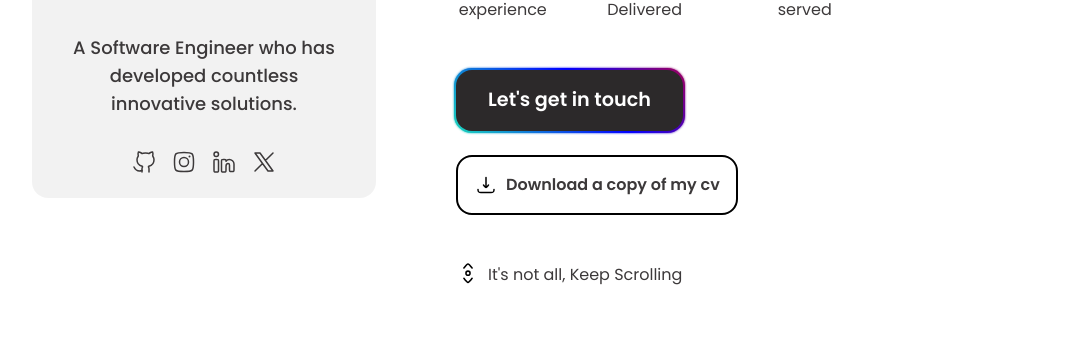
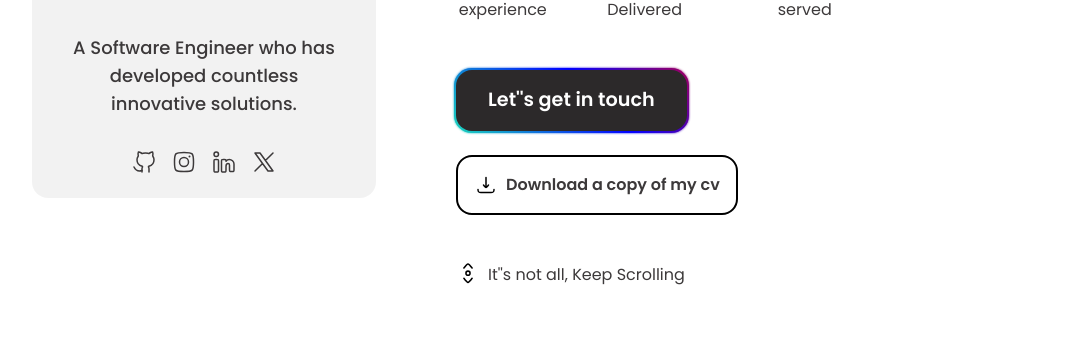
Before and after one commit to takam-alex-christian/portfolio, a Next.js app: page / in a window 1280 px wide. Shown: the part 654-991 px from the top of the page, without its empty margins (96-1181 px from the left). Built offline with nearby package versions, Linux system fonts and the light colour scheme.

Commit message:
bug fixes prior to deployment

```diff
--- a/src/app/layout.tsx
+++ b/src/app/layout.tsx
@@ -2,8 +2,6 @@ import type { Metadata, Viewport } from "next";
 import { Poppins } from "next/font/google";
 import "./globals.css";
 import NavBar from "@/components/NavBar";
-
-import PageFooter from "@/components/PageFooter";
 
 const PoppinsFont = Poppins({
   weight: ["100", "200", "300", "400", "500", "600", "700", "800", "900"],
--- a/src/app/page.tsx
+++ b/src/app/page.tsx
@@ -2,7 +2,7 @@ import ContactCard from "@/components/ContactCard";
 import ExperienceSection from "@/sections/Experience";
 import HomeSection from "@/sections/Home";
 import ProjectsSection from "@/sections/Projects";
-import { motion } from "motion/react";
+
 import PageFooter from "@/components/PageFooter";
 
 export default function Home() {
--- a/src/components/PageFooter.tsx
+++ b/src/components/PageFooter.tsx
@@ -2,9 +2,9 @@ export default function PageFooter() {
   return (
     <footer>
       <p className="py-20">
-        Design inspired by Mejed Alkoutaini's Sawad framer template and coded in
-        Visual Studio Code by myself. Built with Next.js and Tailwind Css,
-        deployed with vercel. All Text is set in the Poppins typeface
+        Design inspired by Mejed Alkoutaini&apos;'s Sawad framer template and
+        coded in Visual Studio Code by myself. Built with Next.js and Tailwind
+        Css, deployed with vercel. All Text is set in the Poppins typeface
       </p>
     </footer>
   );
--- a/src/layouts/SolidLink.tsx
+++ b/src/layouts/SolidLink.tsx
@@ -3,7 +3,6 @@
 import Link from "next/link";
 import { motion, useAnimate } from "motion/react";
 
-import ArrowUpRight02Icon from "@/assets/arrow-up-right";
 import ArrowUpRight01Icon from "@/assets/arrow-up-right-01-stroke-rounded";
 
 function SolidLink({
--- a/src/sections/Experience.tsx
+++ b/src/sections/Experience.tsx
@@ -2,13 +2,8 @@
 
 import H1 from "@/components/H1";
 import SectionLayout from "@/layouts/SectionLayout";
-import Link04Icon from "@/assets/link-04-stroke-rounded";
-import ArrowUpRight02Icon from "@/assets/arrow-up-right";
-import Link from "next/link";
 
 import SolidLink from "@/layouts/SolidLink";
-
-import { motion, useAnimate } from "motion/react";
 
 function WorkHistoryItem({
   href,
--- a/src/sections/Home.tsx
+++ b/src/sections/Home.tsx
@@ -27,7 +27,7 @@ export default function HomeSection() {
           <InfoBox number={10} text={["Clients", "served"]} />
         </div>
         <div className="flex flex-col gap-6 w-max items-start">
-          <button className=" cap-b w-max">Let's get in touch</button>
+          <button className=" cap-b w-max">Let&apos;'s get in touch</button>
           <Link
             href="#"
             className=" cap-l flex flex-row gap-2 font-semibold w-max border-2 border-black p-4 rounded-2xl"
@@ -50,7 +50,7 @@ export default function HomeSection() {
           >
             <VerticalScrollPointIcon />
           </motion.div>
-          <p>It's not all, Keep Scrolling</p>
+          <p>It&apos;'s not all, Keep Scrolling</p>
         </div>
       </div>
     </SectionLayout>
--- a/src/sections/Projects.tsx
+++ b/src/sections/Projects.tsx
@@ -1,16 +1,13 @@
-import Link from "next/link";
 import H1 from "@/components/H1";
 import SectionLayout from "@/layouts/SectionLayout";
 
-import DesctriptiveP from "@/components/DescriptiveP";
 import Image from "next/image";
 import { StaticImport } from "next/dist/shared/lib/get-img-props";
-import { useAnimate, motion } from "motion/react";
 
 import iokeep from "@/assets/iokeep.png";
 import proactive from "@/assets/proactive.png";
 import portfolio_v2 from "@/assets/portfolio v2.png";
-import ArrowUpRight02Icon from "@/assets/arrow-up-right";
+
 import SolidLink from "@/layouts/SolidLink";
 
 function ProjectItem({
```
